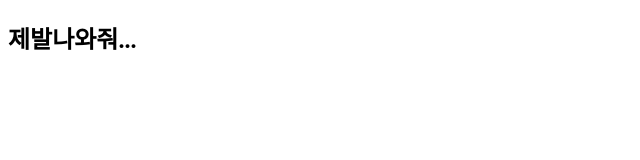
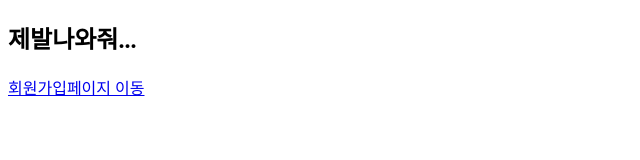
Before and after one commit to minje0715/minje0715.github.io, a plain HTML site: page index.html in a window 1280 px wide. Shown: the whole page, without its empty margins (0-640 px from the left). Drawn offline with Linux system fonts and the light colour scheme.

Commit message:
메인홈페이지 구현

```diff
--- a/index.html
+++ b/index.html
@@ -8,5 +8,6 @@
 </head>
 <body>
     <h2>제발나와줘...</h2>
+    <a href="./signup.html">회원가입페이지 이동</a>
 </body>
 </html>
```
